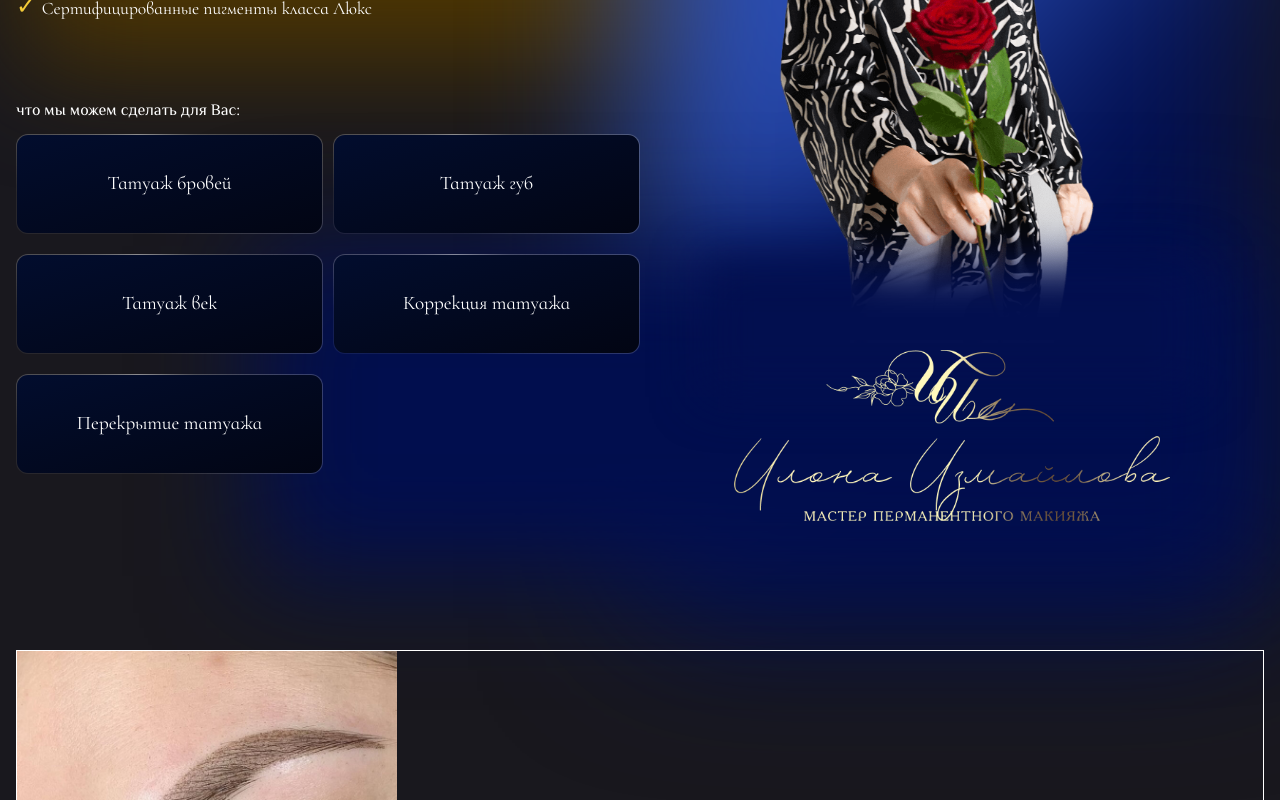
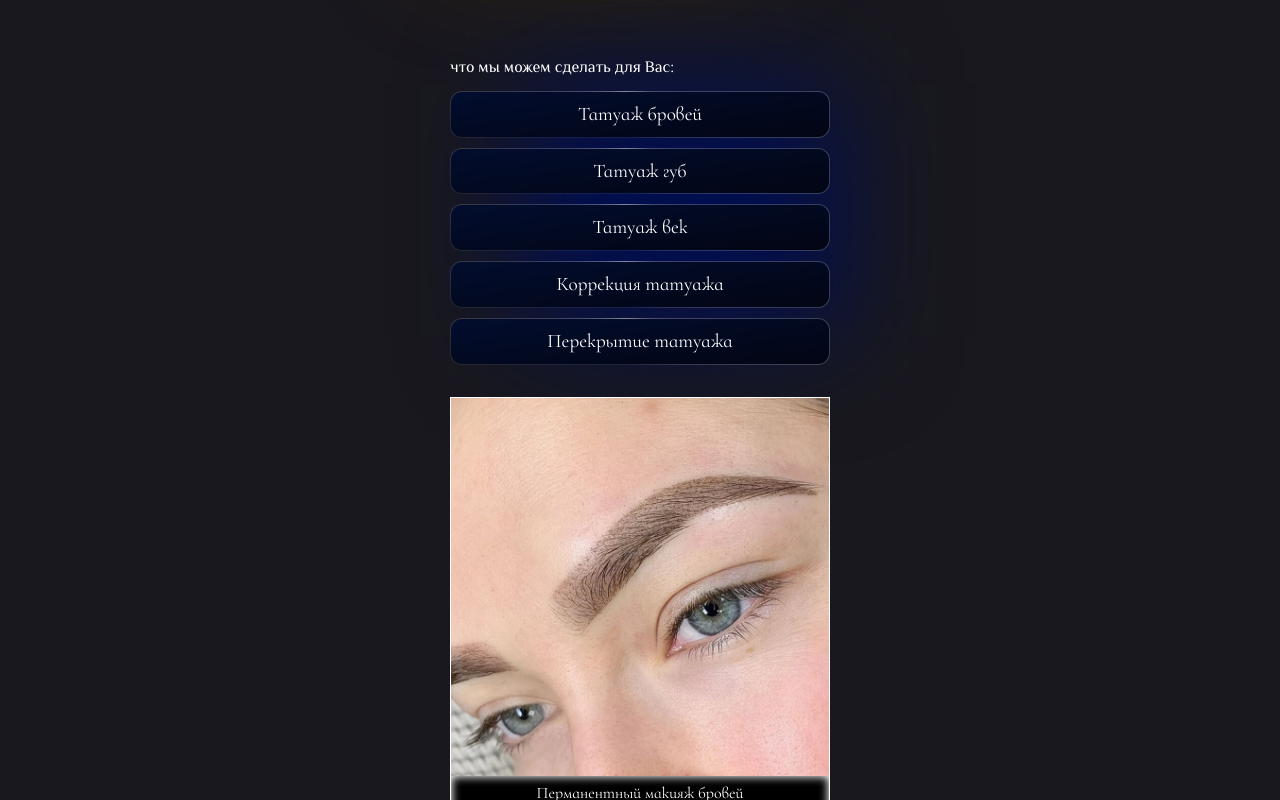
Before and after one commit to RemixFX/beauty-studio, a Next.js app: page / in a window 1280 px wide. Shown: the part 420-1220 px from the top of the page. Built offline with nearby package versions, Linux system fonts and the light colour scheme.

Commit message:
feat: add display grid for service cards

```diff
--- a/components/Description/description.module.scss
+++ b/components/Description/description.module.scss
@@ -203,4 +203,8 @@
   padding: 10px;
   width: 100%;
   text-align: center;
+
+  @include variables.tablet {
+    padding: calc((100px - 1.8rem) / 2);
+  }
 }
--- a/components/Description/description.tsx
+++ b/components/Description/description.tsx
@@ -1,7 +1,7 @@
 import Image from 'next/image'
 import styles from './description.module.scss'
 import logo from '@/public/lib/logo/logo_type2.png'
-import master from '@/public/lib/home/master1.png'
+import master from '@/public/lib/home/master.png'
 
 export default function Description() {
   return (
--- a/styles/Home.module.scss
+++ b/styles/Home.module.scss
@@ -1,3 +1,9 @@
+@use '@/styles/_variables';
+
 .main {
   padding: 1rem;
+  display: grid;
+  grid-template-columns: repeat(auto-fill, minmax(auto, 380px));
+  column-gap: 1rem;
+  justify-content: space-evenly;
 }
--- a/styles/_variables.scss
+++ b/styles/_variables.scss
@@ -1,5 +1,5 @@
-$breakpoint--mobile: 640px; //!
-$breakpoint--tablet: 871px;
+$breakpoint--mobile: 1640px; //!
+$breakpoint--tablet: 1871px; //!
 
 @mixin desktop {
   @media (min-width: ($breakpoint--mobile + 1)) {
```
Also changed, not shown: public/lib/home/master.png, public/lib/home/master1.png (deleted).
